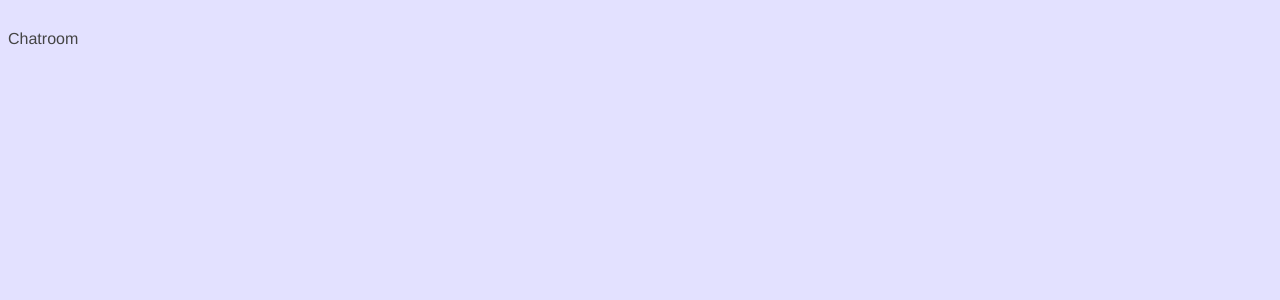
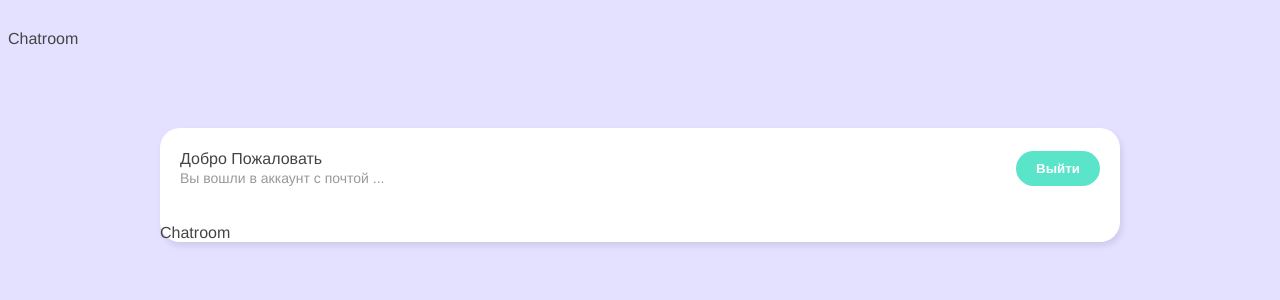
Before and after one commit to solohad1n/Vue3-Chat, a Vue app: page /#/chatroom in a window 1280 px wide. Shown: the top 300 px of the page. Built offline with nearby package versions, Linux system fonts and the light colour scheme.

Commit message:
Added logout feature

```diff
--- a/src/components/Navbar.vue
+++ b/src/components/Navbar.vue
@@ -2,13 +2,45 @@
   <nav>
     <div>
       <p>Добро Пожаловать</p>
-      <p class="email"></p>
+      <p class="email">Вы вошли в аккаунт с почтой ...</p>
     </div>
+    <button @click="handleClickLogout">Выйти</button>
   </nav>
 </template>
 
 <script setup>
+import { useRouter } from "vue-router";
+import useLogout from "../composables/useLogout";
+
+const { error, logout } = useLogout();
+const router = useRouter();
+
+const handleClickLogout = async () => {
+  await logout();
+
+  if (!error.value) {
+    router.push("/");
+  } else {
+    console.log(error.value);
+  }
+};
 </script>
 
 <style>
+nav {
+  padding: 20px;
+  border-radius: 1px solid #eee;
+  display: flex;
+  justify-content: space-between;
+  align-items: center;
+}
+nav p {
+  margin: 2px auto;
+  font-size: 16px;
+  color: #444;
+}
+nav p.email {
+  font-size: 14px;
+  color: #999;
+}
 </style>
--- /dev/null
+++ b/src/composables/useLogout.js
@@ -0,0 +1,22 @@
+import { ref } from "vue"
+import { auth } from "@/Firebase/config"
+import { signOut } from 'firebase/auth'
+
+const error = ref(null)
+
+const logout = async () => {
+  error.value = null
+
+  try {
+    await signOut(auth)
+    error.value = null
+  } catch (err) {
+    error.value = err.message
+  }
+}
+
+const useLoguot = () => {
+  return { error, logout }
+}
+
+export default useLoguot
--- a/src/views/Chatroom.vue
+++ b/src/views/Chatroom.vue
@@ -1,8 +1,13 @@
 <template>
   <p>Chatroom</p>
+  <div class="container">
+    <Navbar />
+    <p>Chatroom</p>
+  </div>
 </template>
 
 <script setup>
+import Navbar from "@/components/Navbar.vue";
 </script>
 
 <style>
```
Also changed, not shown: src/composables/useUser.js (added).
